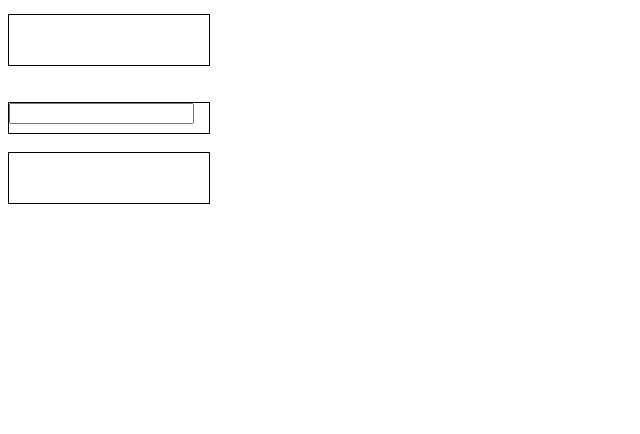
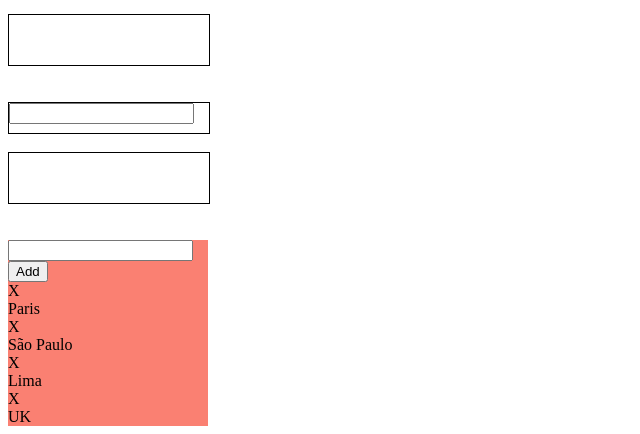
Before and after one commit to miguelzeph/Django_jquery_ajax_basic, a Django app: page /jquery/home/ in a window 1280 px wide. Shown: the part 1364-1798 px from the top of the page, without its empty margins (0-640 px from the left). Before the commit the page ends 1568 px from the top, so only its background shows below. Run offline with Django 3.2, Linux system fonts and the light colour scheme.

Commit message:
DOM - add elements

```diff
--- a/project/jquery/static/js/script.js
+++ b/project/jquery/static/js/script.js
@@ -99,10 +99,22 @@ $(document).ready(function(){
     });
 
 
+    $('#add-container').on('click','button',function(){
+        var value = $('#add-container input').val();
+        //console.log(value);
 
+        var html = '<div class = "item">\
+        <div class = "remove">X</div>'
+        + value +
+        '</div>';
 
+        //console.log(html);
 
-
+        //Adiciona no fim do HTML (div)
+        $('#places-container').append(html);
+        //Adiciona no ínicio do HTML (div)
+        $('#places-container').prepend(html);
+    });
 
 
 });
--- a/project/jquery/templates/home.html
+++ b/project/jquery/templates/home.html
@@ -124,6 +124,44 @@
     <!--Aqui que iremos colocar as informações-->
 </div>
 
+<br>
+<br>
+
+
+<div class = 'box2' style = 'width:200px;justify-content: center;background-color:salmon'>
+
+
+    <div id = 'add-container'>
+        <input type ='text'> <button>Add</button>
+    </div>
+
+
+    <div id = 'places-container'>
+
+        <div class = 'item'>
+            <div class = 'remove'>X</div>
+            Paris
+        </div>
+
+        <div class = 'item'>
+            <div class = 'remove'>X</div>
+            São Paulo
+        </div>
+
+        <div class = 'item'>
+            <div class = 'remove'>X</div>
+            Lima
+        </div>
+
+        <div class = 'item'>
+            <div class = 'remove'>X</div>
+            UK
+        </div>
+
+    </div>
+
+</div>
+
 
 
 
```
